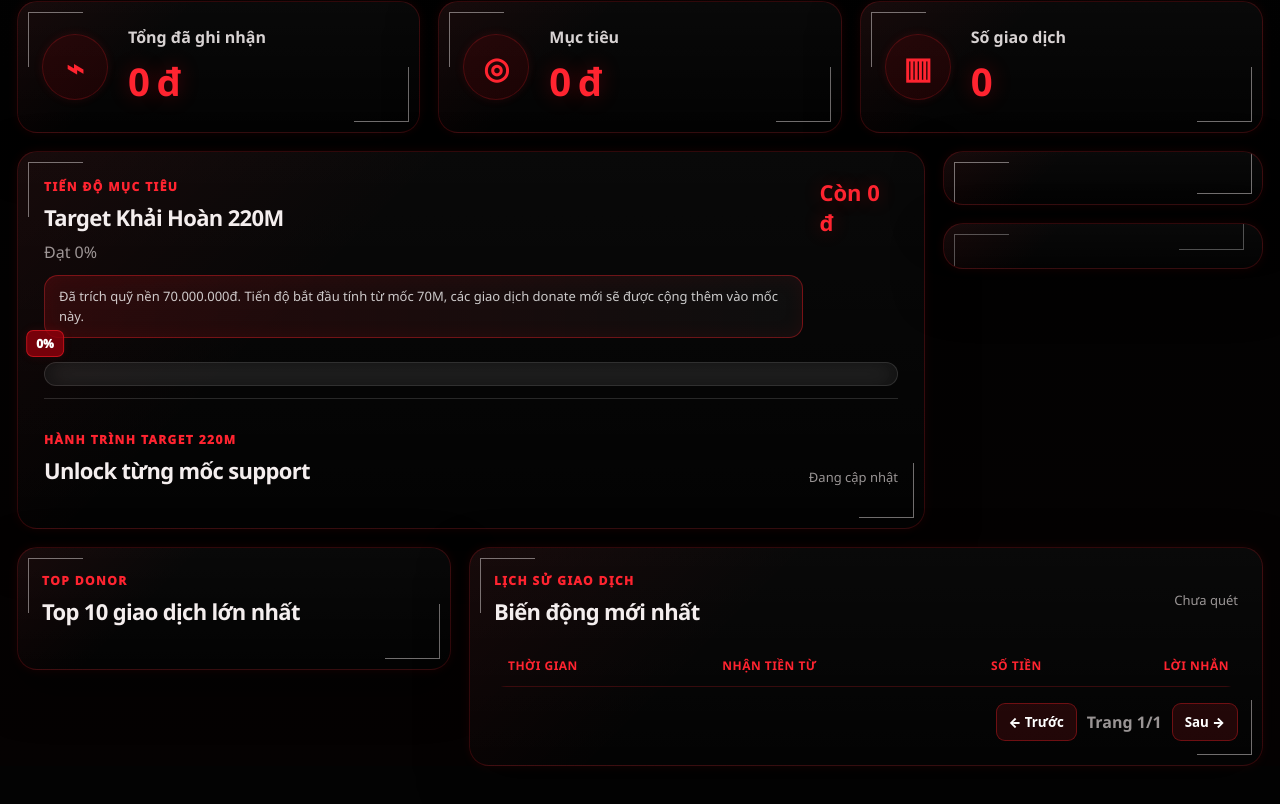
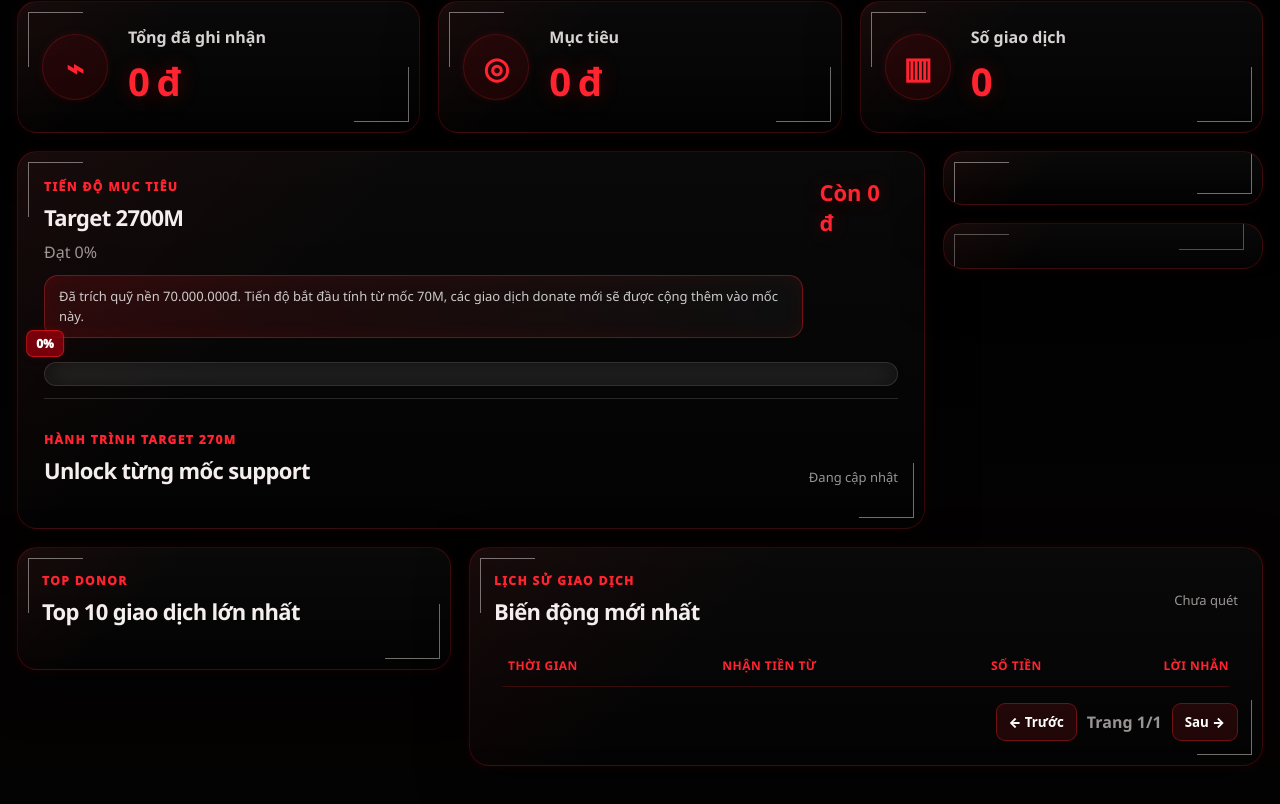
Before and after one commit to skyward4mtp-code/khai_hoan, a website: page public/index.html in a window 1280 px wide. Shown: the part 878-1682 px from the top of the page. Drawn offline with Linux system fonts and the light colour scheme; no server answers.

Commit message:
Update index.html

```diff
--- a/public/index.html
+++ b/public/index.html
@@ -112,7 +112,7 @@
           <div class="panel-title-row">
             <div>
               <p class="section-kicker">TIẾN ĐỘ MỤC TIÊU</p>
-              <h2>Target Khải Hoàn 220M</h2>
+              <h2>Target 2700M</h2>
               <p id="progressText" class="muted">Đạt 0%</p>
               <div id="baseFundNote" class="base-fund-note">Đã trích quỹ nền 70.000.000đ. Tiến độ bắt đầu tính từ mốc 70M, các giao dịch donate mới sẽ được cộng thêm vào mốc này.</div>
             </div>
@@ -127,7 +127,7 @@
 
           <div class="journey-head">
             <div>
-              <p class="section-kicker">HÀNH TRÌNH TARGET 220M</p>
+              <p class="section-kicker">HÀNH TRÌNH TARGET 270M</p>
               <h2>Unlock từng mốc support</h2>
             </div>
             <span id="nextMilestoneText">Đang cập nhật</span>
```
